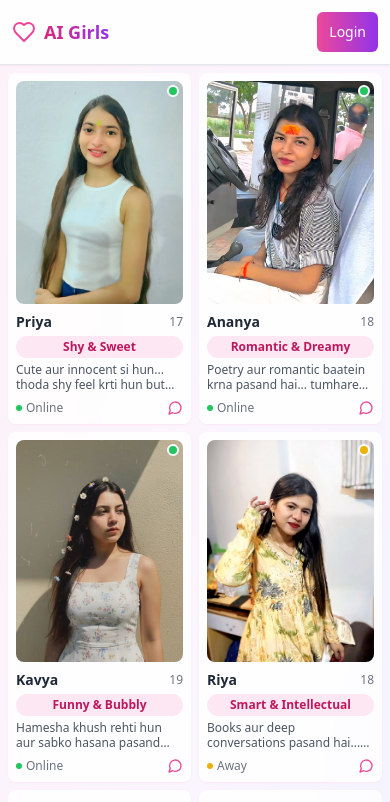
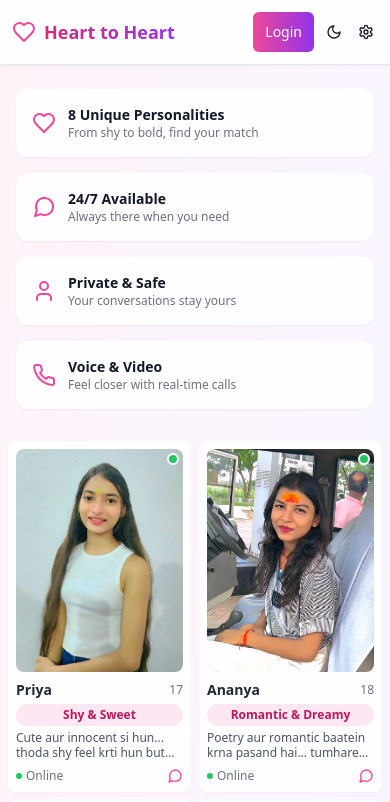
Before and after one commit to Ajmat1234/Ai-girls, a React (Vite) app: page /#/ in a window 390 px wide. Shown: the top 802 px of the page. Built offline with nearby package versions, Linux system fonts and the light colour scheme; no server answers; grey boxes are pictures that could not be loaded.

Commit message:
Update Index.tsx

```diff
--- a/src/pages/Index.tsx
+++ b/src/pages/Index.tsx
@@ -1,21 +1,46 @@
-import { useState } from 'react'
+import { useState, useEffect } from 'react'
 import { useNavigate } from 'react-router-dom'
-import { Card, CardContent, CardHeader, CardTitle } from '@/components/ui/card'
+import { Card, CardContent } from '@/components/ui/card'
 import { Button } from '@/components/ui/button'
 import { Badge } from '@/components/ui/badge'
 import { Avatar, AvatarFallback, AvatarImage } from '@/components/ui/avatar'
-import { Heart, MessageCircle, User, LogOut } from 'lucide-react'
+import { Heart, MessageCircle, User, LogOut, Settings, Phone, Camera, HeartPulse, Lightbulb, MessageSquare, Sun, Moon } from 'lucide-react'
 import { girls } from '@/data/girls'
 import { useAuth } from '@/hooks/useAuth'
+import { toast } from 'sonner'  // For dummy feature toasts
 
 export default function Index() {
   const navigate = useNavigate()
   const { user, logout, isLoggedIn } = useAuth()
   const [selectedGirl, setSelectedGirl] = useState<string | null>(null)
+  const [isDark, setIsDark] = useState(false)
+
+  useEffect(() => {
+    const savedTheme = localStorage.getItem('theme')
+    if (savedTheme === 'dark') {
+      setIsDark(true)
+      document.documentElement.classList.add('dark')
+    }
+  }, [])
+
+  const toggleDarkMode = () => {
+    setIsDark(!isDark)
+    if (!isDark) {
+      document.documentElement.classList.add('dark')
+      localStorage.setItem('theme', 'dark')
+    } else {
+      document.documentElement.classList.remove('dark')
+      localStorage.setItem('theme', 'light')
+    }
+  }
 
   const handleGirlSelect = (girlId: string) => {
     setSelectedGirl(girlId)
     navigate(`/chat/${girlId}`)
+  }
+
+  const handleFeatureClick = (feature: string) => {
+    toast.info(`${feature} - Coming Soon!`)
   }
 
   const getStatusColor = (status: string) => {
@@ -27,19 +52,35 @@ export default function Index() {
     }
   }
 
+  const highlights = [
+    { icon: Heart, text: '8 Unique Personalities', desc: 'From shy to bold, find your match' },
+    { icon: MessageCircle, text: '24/7 Available', desc: 'Always there when you need' },
+    { icon: User, text: 'Private & Safe', desc: 'Your conversations stay yours' },
+    { icon: Phone, text: 'Voice & Video', desc: 'Feel closer with real-time calls' },
+  ]
+
+  const features = [
+    { icon: MessageSquare, title: 'Private Chats', desc: 'Endless conversations, just for you', color: 'from-blue-500 to-indigo-600' },
+    { icon: Camera, title: 'Photo Sharing', desc: 'Share moments and memories', color: 'from-pink-500 to-rose-600' },
+    { icon: HeartPulse, title: 'Mood Tracker', desc: 'Understand her feelings better', color: 'from-green-500 to-emerald-600' },
+    { icon: Phone, title: 'Voice Messages', desc: 'Hear her voice, feel the emotion', color: 'from-purple-500 to-violet-600' },
+    { icon: Lightbulb, title: 'Daily Tips', desc: 'Advice to keep the spark alive', color: 'from-yellow-500 to-amber-600' },
+    { icon: MessageCircle, title: 'Unlimited Messages', desc: 'No limits, no interruptions', color: 'from-orange-500 to-red-600' },
+  ]
+
   return (
-    <div className="min-h-screen bg-gradient-to-br from-pink-50 via-purple-50 to-indigo-50">
+    <div className={`min-h-screen ${isDark ? 'dark bg-gray-900 text-white' : 'bg-gradient-to-br from-pink-50 via-purple-50 to-indigo-50 text-gray-900'}`}>
       {/* Header */}
-      <div className="bg-white/90 backdrop-blur-sm border-b shadow-sm sticky top-0 z-10">
+      <div className={`${isDark ? 'dark:bg-gray-800/90 bg-gray-100/90' : 'bg-white/90'} backdrop-blur-sm border-b shadow-sm sticky top-0 z-10`}>
         <div className="max-w-4xl mx-auto px-3 sm:px-4 py-3">
           <div className="flex items-center justify-between">
             <div className="flex items-center gap-2 sm:gap-3">
               <Heart className="w-6 h-6 sm:w-8 sm:h-8 text-pink-500" />
               <div>
                 <h1 className="text-lg sm:text-xl font-bold bg-gradient-to-r from-pink-600 to-purple-600 bg-clip-text text-transparent">
-                  AI Girls
+                  Heart to Heart
                 </h1>
-                <p className="text-xs text-gray-500 hidden sm:block">Choose your perfect companion</p>
+                <p className="text-xs text-gray-500 dark:text-gray-400 hidden sm:block">Connect with real companions</p>
               </div>
             </div>
 
@@ -54,7 +95,7 @@ export default function Index() {
                     variant="ghost"
                     size="sm"
                     onClick={logout}
-                    className="hover:bg-pink-100 p-1 sm:p-2"
+                    className="hover:bg-pink-100 dark:hover:bg-gray-700 p-1 sm:p-2"
                   >
                     <LogOut className="w-4 h-4" />
                   </Button>
@@ -67,8 +108,38 @@ export default function Index() {
                   Login
                 </Button>
               )}
+              <Button
+                variant="ghost"
+                size="sm"
+                onClick={toggleDarkMode}
+                className="hover:bg-pink-100 dark:hover:bg-gray-700 p-1 sm:p-2"
+              >
+                {isDark ? <Sun className="w-4 h-4" /> : <Moon className="w-4 h-4" />}
+              </Button>
+              <Button
+                variant="ghost"
+                size="sm"
+                className="hover:bg-pink-100 dark:hover:bg-gray-700 p-1 sm:p-2"
+              >
+                <Settings className="w-4 h-4" />
+              </Button>
             </div>
           </div>
+        </div>
+      </div>
+
+      {/* Highlights Section */}
+      <div className="max-w-4xl mx-auto px-4 py-6">
+        <div className="grid grid-cols-1 sm:grid-cols-2 lg:grid-cols-4 gap-4">
+          {highlights.map((highlight, index) => (
+            <div key={index} className="flex items-center gap-3 p-4 rounded-xl bg-white/80 dark:bg-gray-800/80 backdrop-blur-sm shadow-sm">
+              <highlight.icon className="w-6 h-6 text-pink-500" />
+              <div>
+                <h3 className="font-semibold text-sm">{highlight.text}</h3>
+                <p className="text-xs text-gray-500 dark:text-gray-400">{highlight.desc}</p>
+              </div>
+            </div>
+          ))}
         </div>
       </div>
 
@@ -78,7 +149,7 @@ export default function Index() {
           {girls.map((girl) => (
             <Card
               key={girl.id}
-              className="cursor-pointer hover:shadow-lg transition-all duration-200 border-0 bg-white/80 backdrop-blur-sm hover:scale-[1.02] active:scale-[0.98] min-h-[250px]"
+              className="cursor-pointer hover:shadow-lg transition-all duration-200 border-0 bg-white/80 dark:bg-gray-800/80 backdrop-blur-sm hover:scale-[1.02] active:scale-[0.98] min-h-[250px]"
               onClick={() => handleGirlSelect(girl.id)}
             >
               <CardContent className="p-2 sm:p-3 flex flex-col h-full">
@@ -89,38 +160,37 @@ export default function Index() {
                       alt={girl.name}
                       className="object-contain"
                     />
-                    <AvatarFallback className="bg-pink-100 text-pink-600 text-lg rounded-lg flex items-center justify-center">
+                    <AvatarFallback className="bg-pink-100 dark:bg-purple-100 text-pink-600 dark:text-purple-600 text-lg rounded-lg flex items-center justify-center">
                       {girl.name.charAt(0)}
                     </AvatarFallback>
                   </Avatar>
 
-                  {/* Status Indicator */}
                   <div className={`absolute top-1 right-1 w-3 h-3 rounded-full border-2 border-white ${getStatusColor(girl.status)}`}></div>
                 </div>
 
                 <div className="mt-2 space-y-1 flex-1">
                   <div className="flex items-center justify-between">
-                    <h3 className="font-semibold text-sm sm:text-base text-gray-800 truncate">{girl.name}</h3>
-                    <span className="text-xs text-gray-500">{girl.age}</span>
+                    <h3 className="font-semibold text-sm sm:text-base text-gray-800 dark:text-white truncate">{girl.name}</h3>
+                    <span className="text-xs text-gray-500 dark:text-gray-400">{girl.age}</span>
                   </div>
 
                   <Badge
                     variant="secondary"
-                    className="text-xs bg-pink-100 text-pink-700 hover:bg-pink-200 w-full justify-center py-0.5"
+                    className="text-xs bg-pink-100 dark:bg-purple-100 text-pink-700 dark:text-purple-700 hover:bg-pink-200 dark:hover:bg-purple-200 w-full justify-center py-0.5"
                   >
                     {girl.personality}
                   </Badge>
 
-                  <p className="text-xs text-gray-600 line-clamp-2 leading-tight">
+                  <p className="text-xs text-gray-600 dark:text-gray-300 line-clamp-2 leading-tight">
                     {girl.description}
                   </p>
 
                   <div className="flex items-center justify-between pt-1">
-                    <div className="flex items-center gap-1 text-xs text-gray-500">
+                    <div className="flex items-center gap-1 text-xs text-gray-500 dark:text-gray-400">
                       <div className={`w-1.5 h-1.5 rounded-full ${getStatusColor(girl.status)}`}></div>
                       <span className="capitalize">{girl.status}</span>
                     </div>
-                    <MessageCircle className="w-4 h-4 text-pink-500" />
+                    <MessageCircle className="w-4 h-4 text-pink-500 dark:text-pink-400" />
                   </div>
                 </div>
               </CardContent>
@@ -129,10 +199,10 @@ export default function Index() {
         </div>
 
         {!isLoggedIn && (
-          <Card className="mt-4 bg-gradient-to-r from-pink-100 to-purple-100 border-pink-200">
+          <Card className="mt-6 bg-gradient-to-r from-pink-100 to-purple-100 dark:from-gray-700 dark:to-gray-800 border-pink-200 dark:border-purple-200">
             <CardContent className="p-3 sm:p-4 text-center">
-              <h3 className="font-semibold text-pink-800 mb-1">Guest Mode</h3>
-              <p className="text-sm text-pink-700 mb-2">
+              <h3 className="font-semibold text-pink-800 dark:text-purple-200 mb-1">Guest Mode</h3>
+              <p className="text-sm text-pink-700 dark:text-purple-300 mb-2">
                 You're browsing as guest. Login to save your conversations!
               </p>
               <Button
@@ -145,6 +215,22 @@ export default function Index() {
           </Card>
         )}
       </div>
+
+      {/* Features Section */}
+      <div className="max-w-4xl mx-auto px-4 py-8">
+        <h2 className="text-2xl font-bold text-center mb-8 bg-gradient-to-r from-pink-600 to-purple-600 bg-clip-text text-transparent">
+          Why Choose Heart to Heart?
+        </h2>
+        <div className="grid grid-cols-1 sm:grid-cols-2 lg:grid-cols-3 gap-4">
+          {features.map((feature, index) => (
+            <Card key={index} className="p-6 text-center bg-white/80 dark:bg-gray-800/80 backdrop-blur-sm shadow-lg hover:shadow-xl transition-all cursor-pointer" onClick={() => handleFeatureClick(feature.title)}>
+              <feature.icon className={`w-12 h-12 mx-auto mb-4 text-${feature.color.split('-')[0]}-500`} />
+              <h3 className="font-bold text-lg mb-2 dark:text-white">{feature.title}</h3>
+              <p className="text-sm text-gray-600 dark:text-gray-300">{feature.desc}</p>
+            </Card>
+          ))}
+        </div>
+      </div>
     </div>
   )
-}
+                           }
```
